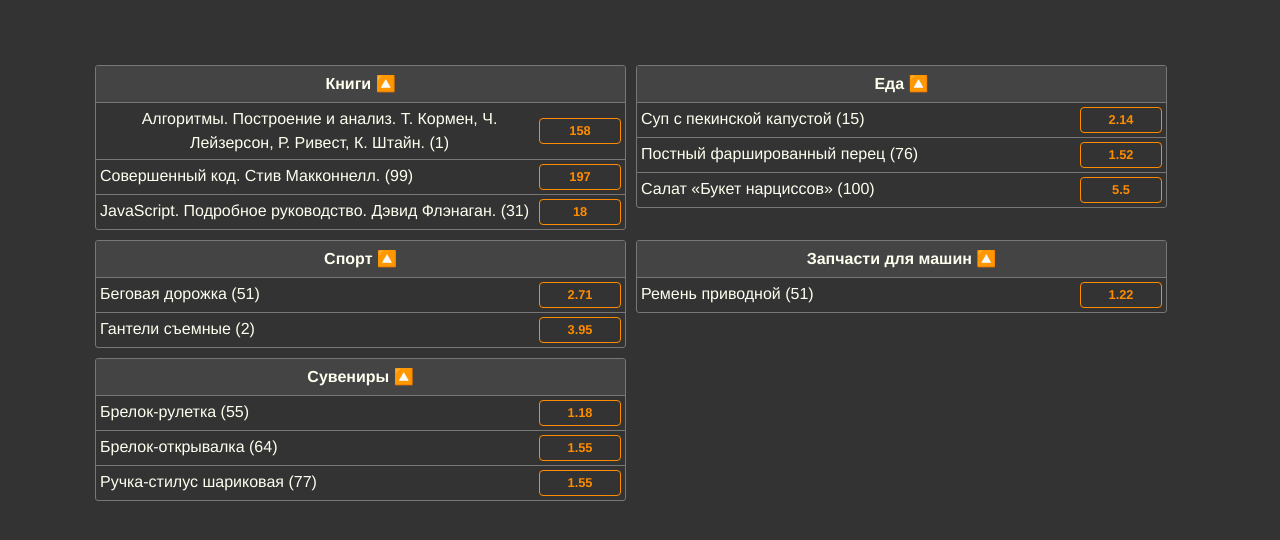
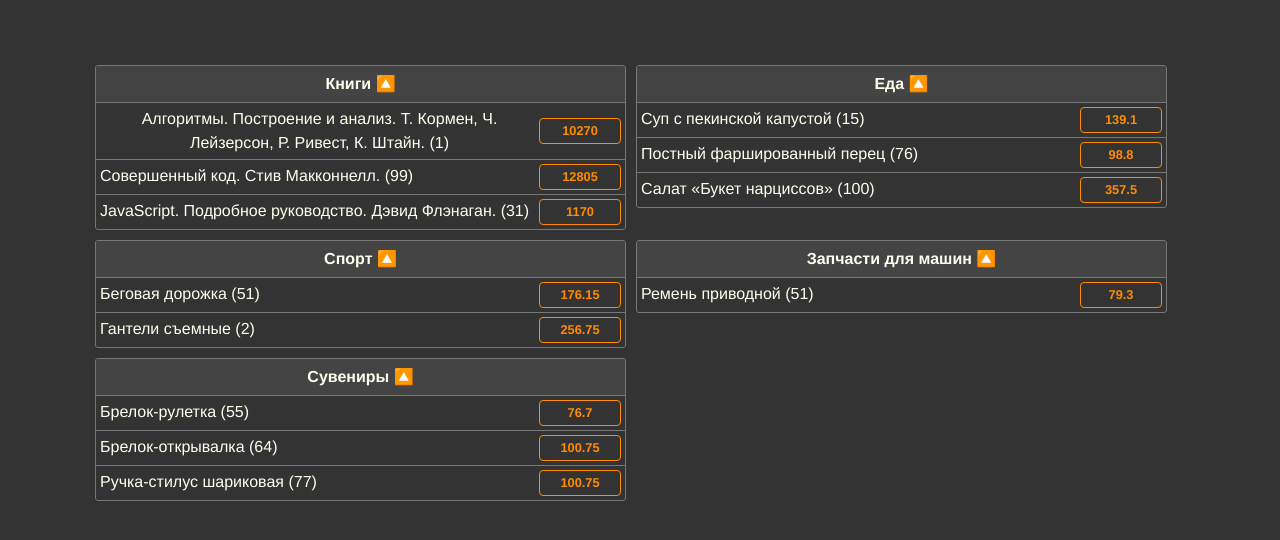
Before and after one commit to Dyasik/vue-shop, a Vue app: page / in a window 1280 px wide. Shown: the top 540 px of the page. Built offline with nearby package versions, Linux system fonts and the light colour scheme.

Commit message:
Move products parsing to store's getter; introduce currency

```diff
--- a/src/App.vue
+++ b/src/App.vue
@@ -11,7 +11,6 @@
 
 import { MUTATIONS } from './store';
 import api from './services/api'
-import parseAvailableProducts from './services/availableProductsParser'
 
 export default {
   name: 'App',
@@ -50,11 +49,8 @@
       }
 
       if (response) {
-        const { allProducts } = this.$store.state;
         const products = response.Value.Goods
-        const availableProducts = parseAvailableProducts(allProducts, products)
-
-        this.$store.commit(MUTATIONS.SET_AVAILABLE_PRODUCTS, availableProducts)
+        this.$store.commit(MUTATIONS.SET_AVAILABLE_PRODUCTS, products)
       }
     },
   },
--- a/src/components/Products.vue
+++ b/src/components/Products.vue
@@ -24,7 +24,7 @@
     components: {Product, Category},
     computed: {
       products: function () {
-        return this.$store.state.availableProducts
+        return this.$store.getters.products
       },
     },
   }
--- a/src/services/availableProductsParser.js
+++ b/src/services/availableProductsParser.js
@@ -1,4 +1,4 @@
-export default function (allProducts, rawAvailableProducts) {
+export default function (allProducts, rawAvailableProducts, currencyFactor) {
   const availableProducts = {}
 
   rawAvailableProducts.forEach(p => {
@@ -20,7 +20,7 @@
     availableProducts[groupId].products.push({
       productId,
       count: p.P,
-      price: p.C,
+      price: Math.round(p.C * currencyFactor * 100) / 100,
       name: category.B[productId].N,
     })
   })
--- a/src/store.js
+++ b/src/store.js
@@ -1,5 +1,7 @@
 import Vue from 'vue'
 import Vuex from 'vuex'
+
+import parseAvailableProducts from './services/availableProductsParser'
 
 Vue.use(Vuex)
 
@@ -12,8 +14,17 @@
 export default new Vuex.Store({
   state: {
     allProducts: {},
-    availableProducts: [],
+    rawAvailableProducts: [],
     cart: [],
+    currencyFactor: 65,
+  },
+
+  getters: {
+    products: state => {
+      const { allProducts, rawAvailableProducts, currencyFactor } = state
+
+      return parseAvailableProducts(allProducts, rawAvailableProducts, currencyFactor)
+    },
   },
 
   mutations: {
@@ -22,7 +33,7 @@
     },
 
     [MUTATIONS.SET_AVAILABLE_PRODUCTS](state, products) {
-      state.availableProducts = products
+      state.rawAvailableProducts = products
     },
 
     [MUTATIONS.ADD_PRODUCT_TO_CART](state, product) {
```
